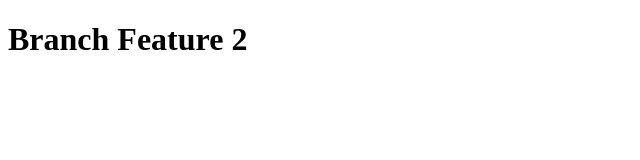
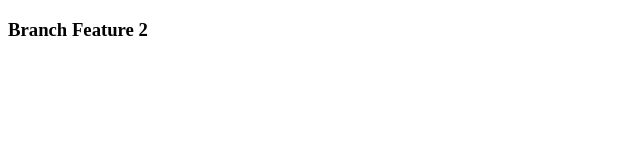
Before and after one commit to nurhasikin/Praktikum-Version-Control-and-Branch-Management-Git, a plain HTML site: page index.html in a window 1280 px wide. Shown: the whole page, without its empty margins (0-640 px from the left). Drawn offline with Linux system fonts and the light colour scheme.

Commit message:
File Index.html Branch Feature 2

```diff
--- a/index.html
+++ b/index.html
@@ -7,6 +7,6 @@
     <title>Document</title>
 </head>
 <body>
-    <h1>Branch Feature 2</h1>
+    <h3>Branch Feature 2</h3>
 </body>
 </html>
```
